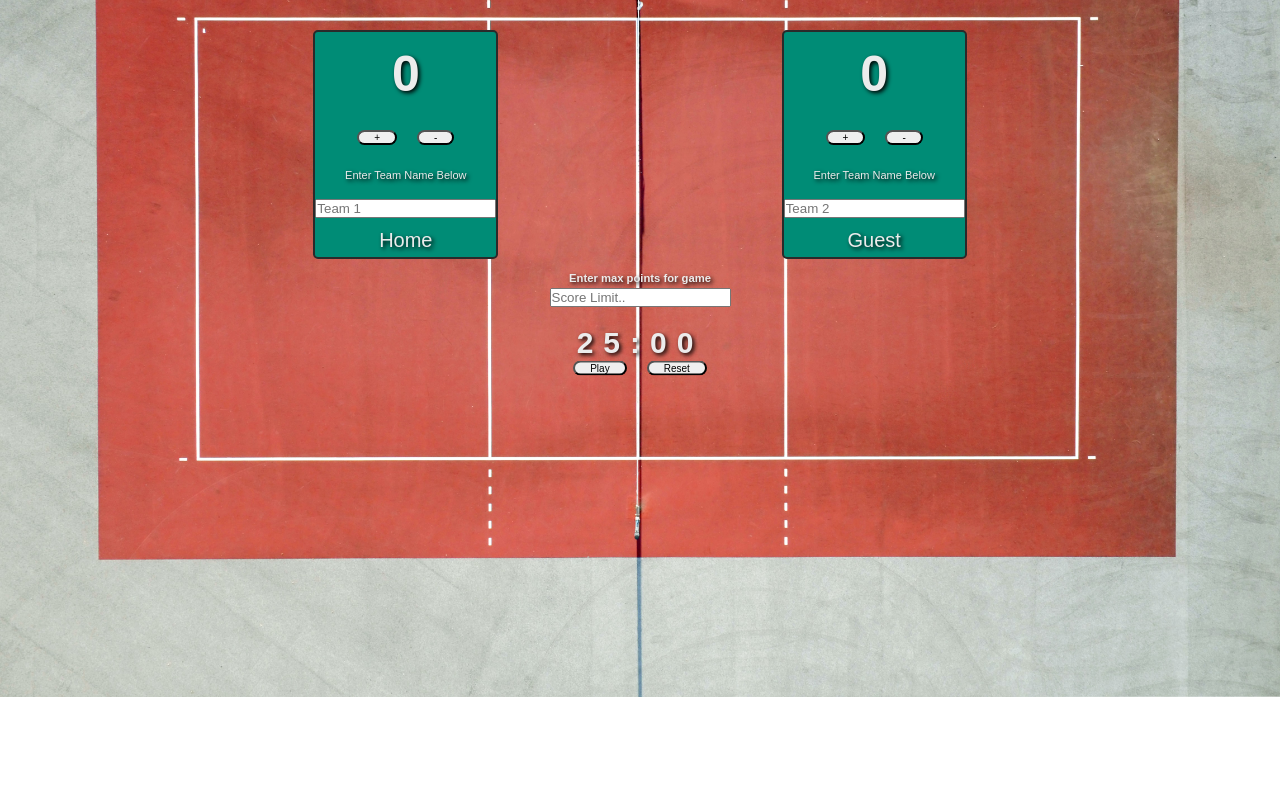
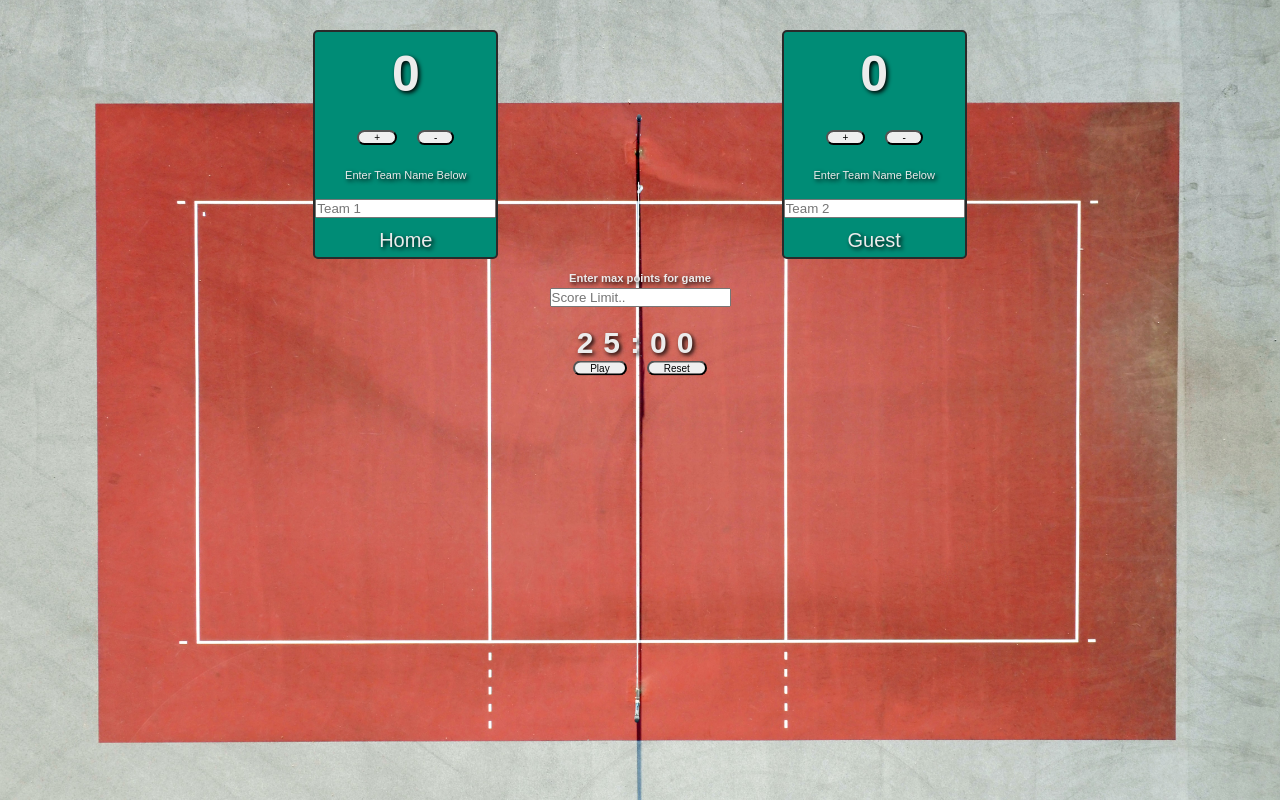
Before and after one commit to flor3z/ScoreBoardApp, a React (Create React App) app: page / in a window 1280 px wide. Built offline with nearby package versions, Linux system fonts and the light colour scheme.

Commit message:
added fixed background property for image

```diff
--- a/src/style.css
+++ b/src/style.css
@@ -17,6 +17,7 @@ body {
   background-position: center;
   background-repeat: no-repeat;
   font-family: 'Nunito Sans', sans-serif;
+  background-attachment: fixed;
   font-weight: 400;
   /* font-size: 16px; */
   line-height: 1.7;
```
